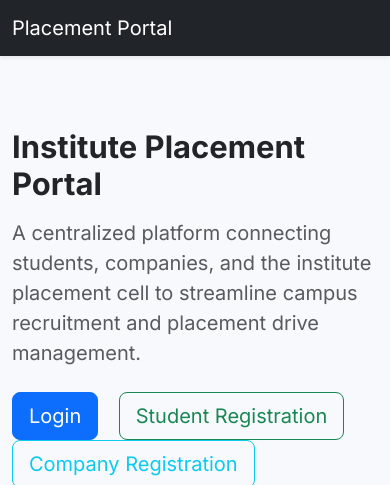
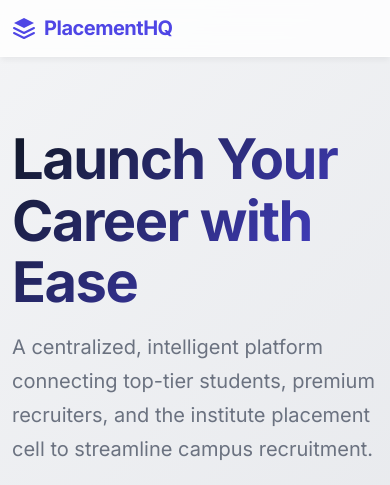
Before and after one commit to Dev5112/placement-portal-mad1, a Flask app: page / in a window 390 px wide. Shown: the top 485 px of the page. Run offline with Flask 3, Linux system fonts and the light colour scheme.

Commit message:
Premium UI Redesign: Glassmorphism and Custom Components

```diff
--- /dev/null
+++ b/static/css/styles.css
@@ -0,0 +1,265 @@
+/* ========================================================
+   GLOBAL CSS VARIABLES & TOKENS
+   ======================================================== */
+:root {
+  --primary: #4F46E5;
+  --primary-hover: #4338CA;
+  --secondary: #10B981;
+  --secondary-hover: #059669;
+  --accent: #8B5CF6;
+  --dark-text: #1F2937;
+  --muted-text: #6B7280;
+  --background-start: #F3F4F6;
+  --background-end: #E5E7EB;
+
+  --glass-bg: rgba(255, 255, 255, 0.7);
+  --glass-border: rgba(255, 255, 255, 0.5);
+  --glass-shadow: 0 8px 32px 0 rgba(31, 38, 135, 0.05);
+
+  --font-main: 'Inter', system-ui, -apple-system, sans-serif;
+
+  --border-radius-sm: 8px;
+  --border-radius-md: 12px;
+  --border-radius-lg: 16px;
+  --border-radius-pill: 50px;
+}
+
+body {
+  font-family: var(--font-main);
+  color: var(--dark-text);
+  background: linear-gradient(135deg, var(--background-start) 0%, var(--background-end) 100%);
+  background-attachment: fixed;
+  min-height: 100vh;
+  margin: 0;
+  padding: 0;
+  overflow-x: hidden;
+}
+
+/* ========================================================
+   ANIMATIONS
+   ======================================================== */
+@keyframes fadeInUp {
+  from {
+    opacity: 0;
+    transform: translateY(20px);
+  }
+  to {
+    opacity: 1;
+    transform: translateY(0);
+  }
+}
+
+.animate-fade-in {
+  animation: fadeInUp 0.6s cubic-bezier(0.16, 1, 0.3, 1) forwards;
+}
+
+/* ========================================================
+   UTILITY CLASSES (GLASSMORPHISM, CARDS, BUTTONS)
+   ======================================================== */
+
+/* Glass Navbar */
+.navbar-glass {
+  background: rgba(255, 255, 255, 0.8) !important;
+  backdrop-filter: blur(12px);
+  -webkit-backdrop-filter: blur(12px);
+  border-bottom: 1px solid var(--glass-border);
+  box-shadow: 0 4px 6px -1px rgba(0, 0, 0, 0.05);
+  position: sticky;
+  top: 0;
+  z-index: 1000;
+  transition: all 0.3s ease;
+}
+
+.navbar-glass .navbar-brand {
+  font-weight: 700;
+  color: var(--primary) !important;
+  letter-spacing: -0.5px;
+}
+
+.navbar-glass .nav-link {
+  color: var(--dark-text) !important;
+  font-weight: 500;
+  transition: color 0.2s ease;
+}
+
+.navbar-glass .nav-link:hover {
+  color: var(--primary) !important;
+}
+
+/* Glass Card */
+.glass-card {
+  background: var(--glass-bg);
+  backdrop-filter: blur(16px);
+  -webkit-backdrop-filter: blur(16px);
+  border: 1px solid var(--glass-border);
+  border-radius: var(--border-radius-lg);
+  box-shadow: var(--glass-shadow);
+  transition: transform 0.3s ease, box-shadow 0.3s ease;
+  overflow: hidden;
+}
+
+.glass-card-hover:hover {
+  transform: translateY(-5px);
+  box-shadow: 0 15px 35px rgba(0,0,0,0.1);
+}
+
+.glass-header {
+  background: transparent !important;
+  border-bottom: 1px solid rgba(0,0,0,0.05);
+  padding: 1.25rem 1.5rem;
+  font-weight: 600;
+  color: var(--dark-text);
+}
+
+/* Standard Inputs */
+.form-control, .form-select {
+  border-radius: var(--border-radius-sm);
+  border: 1px solid #D1D5DB;
+  padding: 0.75rem 1rem;
+  font-size: 0.95rem;
+  transition: all 0.2s ease;
+  background-color: rgba(255, 255, 255, 0.9);
+}
+
+.form-control:focus, .form-select:focus {
+  border-color: var(--primary);
+  box-shadow: 0 0 0 4px rgba(79, 70, 229, 0.1);
+  background-color: #fff;
+}
+
+.form-label {
+  font-weight: 500;
+  font-size: 0.9rem;
+  color: var(--dark-text);
+  margin-bottom: 0.4rem;
+}
+
+/* Premium Buttons */
+.btn-premium {
+  background: linear-gradient(135deg, var(--primary) 0%, var(--accent) 100%);
+  color: white !important;
+  border: none;
+  border-radius: var(--border-radius-pill);
+  padding: 0.6rem 1.5rem;
+  font-weight: 500;
+  transition: all 0.3s ease;
+  box-shadow: 0 4px 10px rgba(79, 70, 229, 0.3);
+}
+
+.btn-premium:hover {
+  transform: translateY(-2px);
+  box-shadow: 0 6px 15px rgba(79, 70, 229, 0.4);
+}
+
+.btn-secondary-premium {
+  background: white;
+  color: var(--dark-text);
+  border: 1px solid #E5E7EB;
+  border-radius: var(--border-radius-pill);
+  padding: 0.6rem 1.5rem;
+  font-weight: 500;
+  transition: all 0.3s ease;
+  box-shadow: 0 2px 4px rgba(0,0,0,0.02);
+}
+
+.btn-secondary-premium:hover {
+  background: #F9FAFB;
+  border-color: #D1D5DB;
+  transform: translateY(-1px);
+}
+
+/* Modern Tables */
+.table-modern {
+  width: 100%;
+  border-collapse: separate;
+  border-spacing: 0;
+  background: transparent;
+}
+
+.table-modern th {
+  background: rgba(243, 244, 246, 0.5);
+  color: var(--muted-text);
+  font-weight: 600;
+  font-size: 0.75rem;
+  text-transform: uppercase;
+  letter-spacing: 0.05em;
+  padding: 1rem 1.25rem;
+  border-bottom: 1px solid #E5E7EB;
+}
+
+.table-modern td {
+  padding: 1rem 1.25rem;
+  vertical-align: middle;
+  border-bottom: 1px solid #F3F4F6;
+  color: var(--dark-text);
+  font-size: 0.95rem;
+}
+
+.table-modern tbody tr {
+  transition: background-color 0.2s ease;
+}
+
+.table-modern tbody tr:hover {
+  background-color: rgba(255, 255, 255, 0.5);
+}
+
+/* Badges */
+.badge-soft-success {
+  background-color: #D1FAE5;
+  color: #065F46;
+  border-radius: var(--border-radius-pill);
+  padding: 0.35em 0.8em;
+  font-weight: 500;
+}
+
+.badge-soft-danger {
+  background-color: #FEE2E2;
+  color: #991B1B;
+  border-radius: var(--border-radius-pill);
+  padding: 0.35em 0.8em;
+  font-weight: 500;
+}
+
+.badge-soft-primary {
+  background-color: #DBEAFE;
+  color: #1E40AF;
+  border-radius: var(--border-radius-pill);
+  padding: 0.35em 0.8em;
+  font-weight: 500;
+}
+
+.badge-soft-secondary {
+  background-color: #F3F4F6;
+  color: #374151;
+  border-radius: var(--border-radius-pill);
+  padding: 0.35em 0.8em;
+  font-weight: 500;
+}
+
+.badge-soft-warning {
+  background-color: #FEF3C7;
+  color: #92400E;
+  border-radius: var(--border-radius-pill);
+  padding: 0.35em 0.8em;
+  font-weight: 500;
+}
+
+/* Hero Section Updates */
+.hero-title {
+  font-size: 3.5rem;
+  font-weight: 800;
+  letter-spacing: -1.5px;
+  background: linear-gradient(135deg, #111827 0%, #4F46E5 100%);
+  -webkit-background-clip: text;
+  background-clip: text;
+  -webkit-text-fill-color: transparent;
+  line-height: 1.1;
+  margin-bottom: 1rem;
+}
+
+.hero-subtitle {
+  font-size: 1.25rem;
+  color: var(--muted-text);
+  line-height: 1.7;
+  max-width: 600px;
+}
--- a/templates/application_history.html
+++ b/templates/application_history.html
@@ -5,8 +5,8 @@
 {% block content %}
 <h2 class="mb-4">My Application History</h2>
 
-<table class="table table-bordered table-striped">
-    <thead class="table-dark">
+<table class="table-modern">
+    <thead >
         <tr>
             <th class="text-center" style="width: 60px;">Sr No.</th>
             <th>Company</th>
@@ -41,7 +41,7 @@
     </tbody>
 </table>
 
-<a href="{{ url_for('main.student_dashboard') }}" class="btn btn-outline-primary mt-3">
+<a href="{{ url_for('main.student_dashboard') }}" class="btn btn-secondary-premium text-primary mt-3">
     Back to Dashboard
 </a>
 {% endblock %}
--- a/templates/base.html
+++ b/templates/base.html
@@ -19,27 +19,30 @@
     <!-- Chart.js -->
     <script src="https://cdn.jsdelivr.net/npm/chart.js"></script>
 
-    <style>
-        body { font-family: 'Inter', sans-serif; background-color: #f8f9fc; }
-        .navbar { box-shadow: 0 2px 4px rgba(0,0,0,.08); }
-        .card { box-shadow: 0 4px 6px rgba(0,0,0,.05); border: none; border-radius: 10px; transition: transform 0.2s; }
-        .card:hover { transform: translateY(-5px); }
-    </style>
+    <!-- Custom CSS -->
+    <link rel="stylesheet" href="{{ url_for('static', filename='css/styles.css') }}">
+
     {% block head %}{% endblock %}
 </head>
 <body>
 
 <!-- NAVBAR -->
-<nav class="navbar navbar-expand-lg navbar-dark bg-dark">
-    <div class="container-fluid">
-        <a class="navbar-brand" href="/">Placement Portal</a>
+<nav class="navbar navbar-expand-lg navbar-glass">
+    <div class="container">
+        <a class="navbar-brand d-flex align-items-center" href="/">
+            <svg class="me-2" width="24" height="24" viewBox="0 0 24 24" fill="none" xmlns="http://www.w3.org/2000/svg">
+                <path d="M12 2L2 7L12 12L22 7L12 2Z" fill="#4F46E5"/>
+                <path d="M2 17L12 22L22 17M2 12L12 17L22 12" stroke="#4F46E5" stroke-width="2" stroke-linecap="round" stroke-linejoin="round"/>
+            </svg>
+            PlacementHQ
+        </a>
 
         <div class="collapse navbar-collapse">
             <ul class="navbar-nav ms-auto">
 
                 {% if current_user.is_authenticated %}
                     <li class="nav-item">
-                        <span class="nav-link text-white">
+                        <span class="nav-link">
                             {{ current_user.full_name }}
                         </span>
                     </li>
--- a/templates/company_edit_drive.html
+++ b/templates/company_edit_drive.html
@@ -66,9 +66,9 @@
                required>
     </div>
 
-    <button type="submit" class="btn btn-primary">Update Drive</button>
+    <button type="submit" class="btn btn-premium">Update Drive</button>
     <a href="{{ url_for('main.company_dashboard') }}"
-       class="btn btn-secondary">Cancel</a>
+       class="btn btn-secondary-premium">Cancel</a>
 
 </form>
 
--- a/templates/company_view_drive.html
+++ b/templates/company_view_drive.html
@@ -13,7 +13,7 @@
     <p><strong>Deadline:</strong> {{ drive.application_deadline }}</p>
 
     <a href="{{ url_for('main.company_dashboard') }}"
-       class="btn btn-secondary mt-3">
+       class="btn btn-secondary-premium mt-3">
         Back
     </a>
 </div>
--- a/templates/index.html
+++ b/templates/index.html
@@ -5,29 +5,27 @@
 {% block content %}
 
 <!-- ================= HERO SECTION ================= -->
-<div class="row align-items-center py-5">
+<div class="row align-items-center py-5 animate-fade-in">
     <div class="col-md-7">
-        <h1 class="display-5 fw-bold mb-3">
-            Institute Placement Portal
+        <h1 class="hero-title">
+            Launch Your Career with Ease
         </h1>
-        <p class="lead text-muted">
-            A centralized platform connecting students, companies, and the
-            institute placement cell to streamline campus recruitment and
-            placement drive management.
+        <p class="hero-subtitle mb-4">
+            A centralized, intelligent platform connecting top-tier students, premium recruiters, and the institute placement cell to streamline campus recruitment.
         </p>
 
         <div class="mt-4">
             <a href="{{ url_for('main.login') }}"
-               class="btn btn-primary btn-lg me-3">
-                Login
+               class="btn btn-premium btn-lg me-3">
+                Log In
             </a>
             <a href="{{ url_for('main.student_register') }}"
-               class="btn btn-outline-success btn-lg me-2">
-                Student Registration
+               class="btn btn-secondary-premium btn-lg me-2">
+                Join as Student
             </a>
             <a href="{{ url_for('main.company_register') }}"
-               class="btn btn-outline-info btn-lg">
-                Company Registration
+               class="btn btn-secondary-premium btn-lg mt-2 mt-md-0">
+                Register Company
             </a>
         </div>
     </div>
@@ -45,40 +43,40 @@
 <hr class="my-5">
 
 <!-- ================= FEATURES SECTION ================= -->
-<div class="row text-center mb-5">
-    <h3 class="mb-4">Why Use Our Placement Portal?</h3>
+<div class="row text-center mb-5 mt-4">
+    <h3 class="mb-5 fw-bold" style="color: var(--dark-text);">Unlock Your Potential</h3>
 
-    <div class="col-md-4">
-        <div class="card h-100 shadow-sm">
+    <div class="col-md-4 mb-4">
+        <div class="glass-card glass-card-hover h-100 text-center p-4">
             <div class="card-body">
-                <h5 class="card-title">For Students</h5>
-                <p class="card-text text-muted">
-                    Explore placement drives, apply to jobs, track application
-                    status, and get shortlisted by top recruiters.
+                <div class="mb-3" style="font-size: 2.5rem;">🎓</div>
+                <h5 class="card-title fw-bold">For Students</h5>
+                <p class="card-text text-muted mt-3">
+                    Explore exclusive placement drives, flawlessly apply to jobs, track your application lifecycle, and get hired.
                 </p>
             </div>
         </div>
     </div>
 
-    <div class="col-md-4">
-        <div class="card h-100 shadow-sm">
+    <div class="col-md-4 mb-4">
+        <div class="glass-card glass-card-hover h-100 text-center p-4">
             <div class="card-body">
-                <h5 class="card-title">For Companies</h5>
-                <p class="card-text text-muted">
-                    Register your company, post job openings, review student
-                    applications, and hire suitable candidates efficiently.
+                <div class="mb-3" style="font-size: 2.5rem;">🏢</div>
+                <h5 class="card-title fw-bold">For Companies</h5>
+                <p class="card-text text-muted mt-3">
+                    Establish your corporate brand, pipeline opportunities, review detailed applicant profiles, and recruit globally.
                 </p>
             </div>
         </div>
     </div>
 
-    <div class="col-md-4">
-        <div class="card h-100 shadow-sm">
+    <div class="col-md-4 mb-4">
+        <div class="glass-card glass-card-hover h-100 text-center p-4">
             <div class="card-body">
-                <h5 class="card-title">For Placement Cell</h5>
-                <p class="card-text text-muted">
-                    Approve companies, manage placement drives, monitor
-                    applications, and ensure a smooth recruitment process.
+                <div class="mb-3" style="font-size: 2.5rem;">⚙️</div>
+                <h5 class="card-title fw-bold">For Directors</h5>
+                <p class="card-text text-muted mt-3">
+                    Review analytics dynamically, approve tier-1 companies, facilitate mass interviews and orchestrate success.
                 </p>
             </div>
         </div>
--- a/templates/my_applications.html
+++ b/templates/my_applications.html
@@ -3,8 +3,8 @@
 
 <h2>My Applications</h2>
 
-<table class="table table-bordered">
-    <thead class="table-dark">
+<table class="table-modern">
+    <thead >
         <tr>
             <th class="text-center" style="width: 60px;">Sr No.</th>
             <th>Company</th>
--- a/templates/student_profile.html
+++ b/templates/student_profile.html
@@ -7,7 +7,7 @@
 
 <div class="row">
     <div class="col-md-6">
-        <div class="card shadow">
+        <div class="glass-card animate-fade-in">
             <div class="card-header bg-secondary text-white">
                 Update Profile
             </div>
@@ -55,7 +55,7 @@
                     </div>
 
                     <div class="d-grid">
-                        <button type="submit" class="btn btn-success">
+                        <button type="submit" class="btn btn-premium">
                             Update Profile
                         </button>
                     </div>
@@ -65,7 +65,7 @@
     </div>
 </div>
 
-<a href="{{ url_for('main.student_dashboard') }}" class="btn btn-outline-primary mt-4">
+<a href="{{ url_for('main.student_dashboard') }}" class="btn btn-secondary-premium text-primary mt-4">
     Back to Dashboard
 </a>
 {% endblock %}
```
Also changed, not shown: templates/admin_dashboard.html (+18 -18 lines), templates/admin_view_student.html (+11 -11 lines), templates/company_applications.html (+4 -4 lines), templates/company_dashboard.html (+18 -18 lines), templates/company_register.html (+5 -5 lines), templates/company_view_application.html (+4 -4 lines), templates/create_drive.html (+5 -3 lines), templates/login.html (+5 -5 lines), templates/student_dashboard.html (+14 -14 lines), templates/student_register.html (+5 -6 lines), instance/PLACEMENT_PORTAL.sqlite3, 1 other file.
